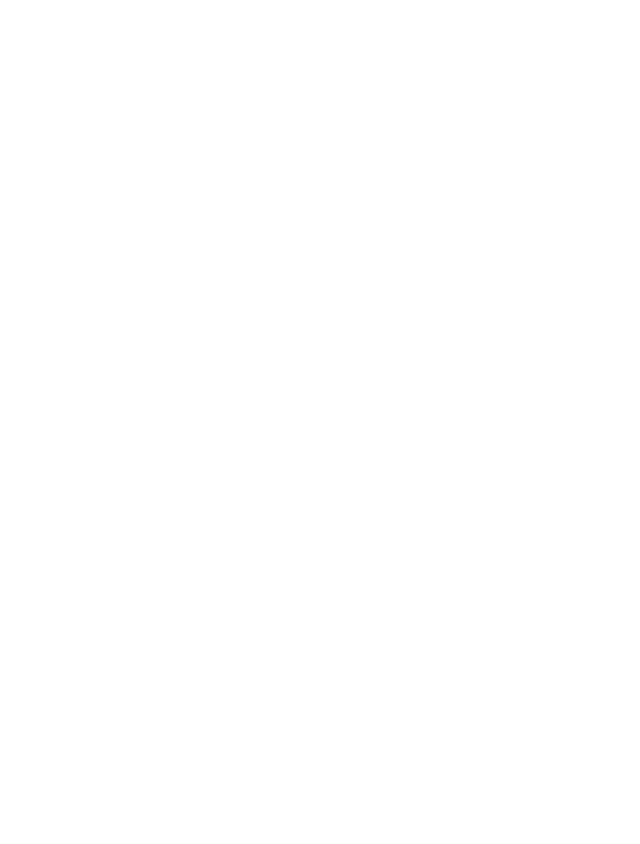
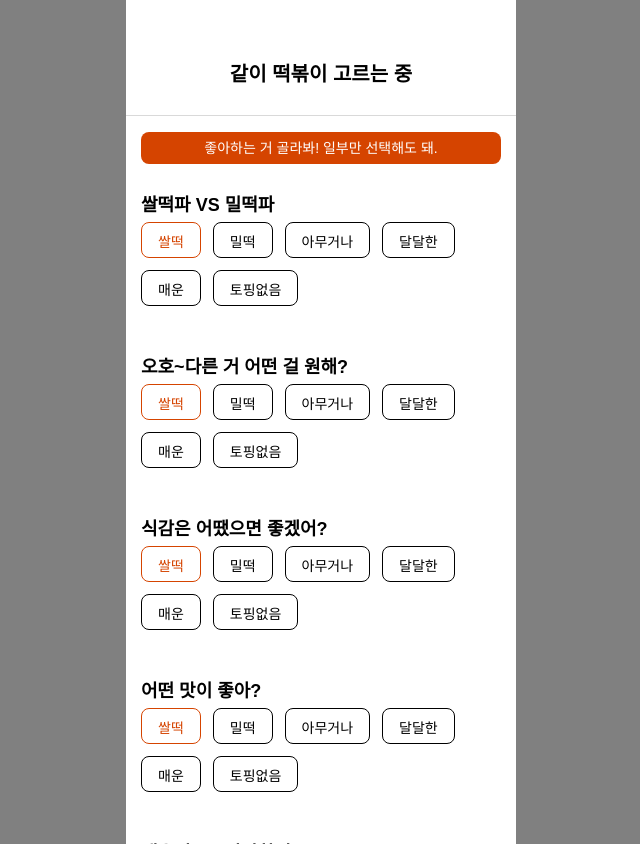
Before and after one commit to KindOfTteokbokki/Type-of-Tteokbokki_Front, a React (Create React App) app: page /pickTypes in a window 1280 px wide. Before the commit this address had no page. Shown: the whole page, without its empty margins (319-959 px from the left). Built offline with nearby package versions, Linux system fonts and the light colour scheme.

Commit message:
:lipstick: Design : 떡볶이 옵션 선택 페이지 레이아웃 및 버튼 구현
각 질문별로 state 관리 예정

```diff
--- a/src/App.tsx
+++ b/src/App.tsx
@@ -2,11 +2,13 @@
 import { BrowserRouter, Routes, Route } from 'react-router-dom';
 import MainLayout from './components/Layout/MainLayout.jsx/MainLayout';
 import Splash from './pages/Splash/Splash';
+import PickTypes from './pages/PickTypes/PickTypes';
 
 function App() {
 	return (
 		<Routes>
 			<Route path="/" element={<Splash />} />
+			<Route path="/pickTypes" element={<PickTypes />} />
 		</Routes>
 	);
 }
--- a/src/components/Button/BigRedButton/BigRedButton.tsx
+++ b/src/components/Button/BigRedButton/BigRedButton.tsx
@@ -3,8 +3,9 @@
 
 type TextType = {
 	text: string;
+	onclick(): void;
 };
 
-export default function BigRedButton({ text }: TextType): React.ReactElement {
-	return <S.Button>{text}</S.Button>;
+export default function BigRedButton(props: TextType) {
+	return <S.Button onClick={props.onclick}>{props.text}</S.Button>;
 }
--- /dev/null
+++ b/src/constants/constants.tsx
@@ -0,0 +1,24 @@
+import PickTypes from '../pages/PickTypes/PickTypes';
+
+// interface Question {
+// 	Q1: string;
+// 	Q2: string;
+// 	Q3: string;
+// 	Q4: string;
+// 	Q5: string;
+// 	Q6: string;
+// 	Q7: string;
+// }
+
+export const constants = {
+	QUESTION: [
+		'쌀떡파 VS 밀떡파',
+		'오호~다른 거 어떤 걸 원해?',
+		'식감은 어땠으면 좋겠어?',
+		'어떤 맛이 좋아?',
+		'매운거 VS 달달한거?',
+		'얼마나 매운거 좋아해?',
+		'토핑 있는건 어때?',
+	],
+	ANSWER: ['쌀떡', '밀떡', '아무거나', '달달한', '매운', '토핑없음'],
+};
--- /dev/null
+++ b/src/pages/PickTypes/PickTypes.tsx
@@ -0,0 +1,32 @@
+import React, { useState } from 'react';
+import PickTypesView from './PickTypesView';
+import { constants } from '../../constants/constants';
+
+export interface Props {
+	headerText: string;
+	alertText: string;
+	questionList: string[];
+	onClickSelect: (index: number) => void;
+	index: number;
+	answerList: string[];
+}
+
+export default function PickTypes() {
+	const [button, setButton] = useState(0);
+	const [index, setIndex] = useState(0);
+
+	const onClickSelect = (index: number) => {
+		setIndex(index);
+	};
+
+	return (
+		<PickTypesView
+			headerText="같이 떡볶이 고르는 중"
+			alertText="좋아하는 거 골라봐! 일부만 선택해도 돼."
+			questionList={constants.QUESTION}
+			onClickSelect={onClickSelect}
+			index={index}
+			answerList={constants.ANSWER}
+		/>
+	);
+}
--- /dev/null
+++ b/src/pages/PickTypes/PickTypesButton.tsx
@@ -0,0 +1,27 @@
+import React from 'react';
+import { PickButton, UnPickButton } from './style';
+
+interface Props {
+	answer: string;
+	index: number;
+	onClickSelect: (text: number) => void;
+	answerIndex: number;
+}
+
+export default function PickTypesButton(props: Props) {
+	return (
+		<>
+			{props.index === props.answerIndex ? (
+				<PickButton>{props.answer}</PickButton>
+			) : (
+				<UnPickButton
+					onClick={() => {
+						props.onClickSelect(props.answerIndex);
+					}}
+				>
+					{props.answer}
+				</UnPickButton>
+			)}
+		</>
+	);
+}
--- /dev/null
+++ b/src/pages/PickTypes/PickTypesView.tsx
@@ -0,0 +1,38 @@
+import React, { useState } from 'react';
+import * as S from './style';
+import { Props } from './PickTypes';
+import PickTypesButton from './PickTypesButton';
+
+export default function PickTypesView(props: Props) {
+	return (
+		<S.Layout>
+			<S.Header>
+				<S.HeadText>{props.headerText}</S.HeadText>
+			</S.Header>
+			<S.Main>
+				<S.MessageLayout>{props.alertText}</S.MessageLayout>
+				<S.FlexLayout>
+					{props.questionList.map((question, questionIndex) => {
+						return (
+							<li>
+								<S.PickQuestion>{question}</S.PickQuestion>
+								<S.ButtonLayout>
+									{props.answerList.map((answer, answerIndex) => {
+										return (
+											<PickTypesButton
+												answer={answer}
+												index={props.index}
+												answerIndex={answerIndex}
+												onClickSelect={props.onClickSelect}
+											/>
+										);
+									})}
+								</S.ButtonLayout>
+							</li>
+						);
+					})}
+				</S.FlexLayout>
+			</S.Main>
+		</S.Layout>
+	);
+}
--- /dev/null
+++ b/src/pages/PickTypes/style.js
@@ -0,0 +1,84 @@
+import styled from 'styled-components';
+
+export const Layout = styled.section`
+	width: 390px;
+	height: 100%;
+
+	&::-webkit-scrollbar {
+		width: 5px;
+		height: 30px;
+	}
+
+	&::-webkit-scrollbar-thumb {
+		max-height: 40px;
+		background-color: ${(props) => props.theme.color.gray};
+	}
+
+	&::-webkit-scrollbar-track {
+		background-color: ${(props) => props.theme.color.white};
+	}
+
+	overflow-y: scroll;
+`;
+
+export const Header = styled.header`
+	width: 100%;
+	height: 116px;
+	border-bottom: 1px solid ${(props) => props.theme.color.gray};
+	padding: 64px 0 24px;
+	text-align: center;
+`;
+
+export const HeadText = styled.h1`
+	font-size: 20px;
+	font-weight: 700;
+`;
+
+export const Main = styled.main`
+	padding: 16px 15px 56px;
+`;
+
+export const MessageLayout = styled.p`
+	width: 100%;
+	height: 32px;
+	line-height: 32px;
+	color: ${(props) => props.theme.color.white};
+	background-color: ${(props) => props.theme.color.main};
+	font-size: ${(props) => props.theme.fontSize.lv1};
+	border-radius: ${(props) => props.theme.borderRadius.lv1};
+	margin-bottom: 32px;
+	text-align: center;
+`;
+
+export const FlexLayout = styled.ul`
+	display: flex;
+	flex-direction: column;
+	gap: 40px;
+`;
+
+export const PickQuestion = styled.h2`
+	font-size: ${(props) => props.theme.fontSize.lv3};
+	font-weight: 700;
+	margin-bottom: 8px;
+`;
+
+export const UnPickButton = styled.button`
+	width: fit-content;
+	height : 36px;
+	font-size : ${(props) => props.theme.fontSize.lv1};
+	background-color ${(props) => props.theme.color.white};
+	border : 1px solid ${(props) => props.theme.color.black};
+	border-radius : ${(props) => props.theme.borderRadius.lv1};
+	padding: 8px 16px;
+	margin :0 12px 12px 0;
+`;
+
+export const PickButton = styled(UnPickButton)`
+	border: 1px solid ${(props) => props.theme.color.main};
+	color: ${(props) => props.theme.color.main};
+`;
+
+export const ButtonLayout = styled.div`
+	max-width: 390px;
+	margin: 0 auto;
+`;
--- a/src/pages/Splash/Splash.tsx
+++ b/src/pages/Splash/Splash.tsx
@@ -1,6 +1,13 @@
-import React, { ReactChild, ReactElement } from 'react';
+import React from 'react';
 import SplashView from './SplashView';
+import { useNavigate } from 'react-router-dom';
 
 export default function Splash() {
-	return <SplashView />;
+	const navigator = useNavigate();
+
+	const onClickMove = () => {
+		navigator('/pickTypes');
+	};
+
+	return <SplashView text="시작하기" onClickMove={onClickMove} />;
 }
--- a/src/pages/Splash/SplashView.tsx
+++ b/src/pages/Splash/SplashView.tsx
@@ -2,10 +2,15 @@
 import * as S from './style';
 import BigRedButton from '../../components/Button/BigRedButton/BigRedButton';
 
-export default function SplashView() {
+export interface Props {
+	text: string;
+	onClickMove(): void;
+}
+
+export default function SplashView(props: Props) {
 	return (
 		<S.Layout>
-			<BigRedButton text="시작하기" />
+			<BigRedButton text={props.text} onclick={props.onClickMove} />
 		</S.Layout>
 	);
 }
--- a/src/styles/GlobalStyles.js
+++ b/src/styles/GlobalStyles.js
@@ -56,13 +56,8 @@
         box-sizing: border-box;
     }
 
-    body {
-        -ms-overflow-style: none; /* IE and Edge */
-        scrollbar-width: none; /* Firefox */
-    }
-
-    body::-webkit-scrollbar {
-        display: none; /* Chrome, Safari, Opera*/
+    html{
+        background-color : Gray;
     }
 
     #root {
```
Also changed, not shown: src/setupTests.ts (renamed from src/tests/setupTests.ts), 1 other file (tests, documents, lock files or other folders).
